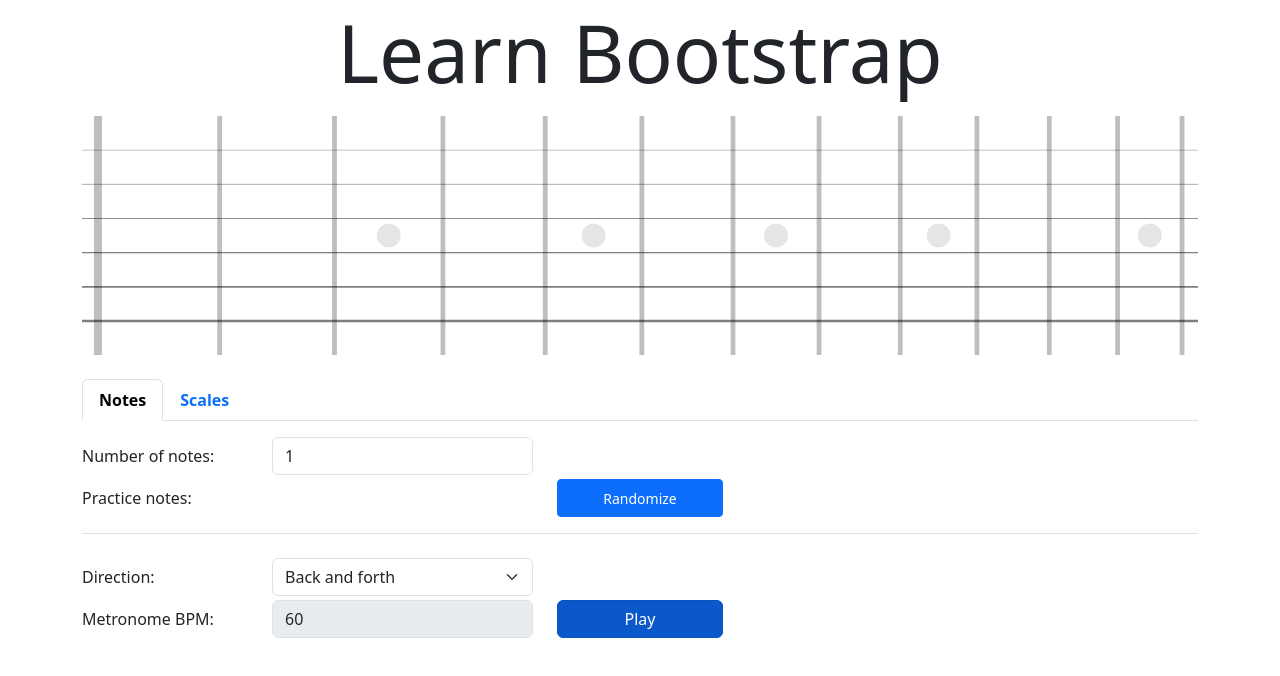
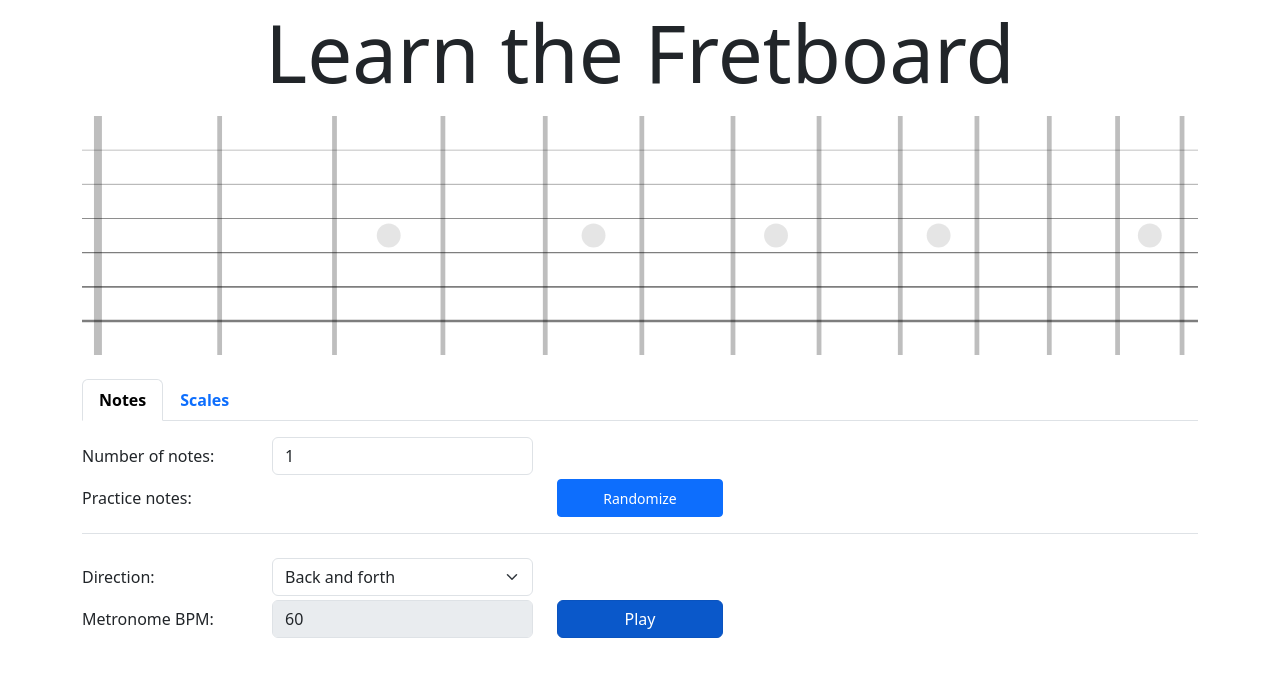
Before and after one commit to styopa/fretboard, a website with bundled scripts: page index.html in a window 1280 px wide. Both pictures are taken after a click on the button "Play". Built offline with nearby package versions, Linux system fonts and the light colour scheme.

Commit message:
Don't mess with the header

```diff
--- a/fretboard.mjs
+++ b/fretboard.mjs
@@ -7,8 +7,8 @@
 const fretboard = new FretboardImage(svg);
 
 let intervalId = undefined;
-play_btn.addEventListener('click', () => {
-  document.getElementById('strike').textContent = 'Bootstrap';
+
+function toggleMetronome() {
   const bpm_spinner = document.getElementById('bpm');
   bpm_spinner.disabled = !bpm_spinner.disabled;
 
@@ -21,7 +21,7 @@
     clearInterval(intervalId);
     intervalId = undefined;
   }
-}, false);
+}
 
 function randomizeNotes() {
   const n = parseInt(num_notes.value, 10);
@@ -42,3 +42,4 @@
 
 rand_btn.addEventListener('click', randomizeNotes);
 num_notes.addEventListener('change', randomizeNotes);
+play_btn.addEventListener('click', toggleMetronome);
--- a/index.html
+++ b/index.html
@@ -8,7 +8,7 @@
     <link rel="stylesheet" href="fretboard.css" />
   </head>
   <body>
-    <h1 class="display-1 my-1 text-center">Learn <span id="strike">the Fretboard</span></h1>
+    <h1 class="display-1 my-1 text-center">Learn the Fretboard</h1>
     <div class="my-3 container">
       <svg xmlns="http://www.w3.org/2000/svg" viewBox="0 0 1400 300" class="fretboard" id="fretboard"></svg>
     </div>
```
